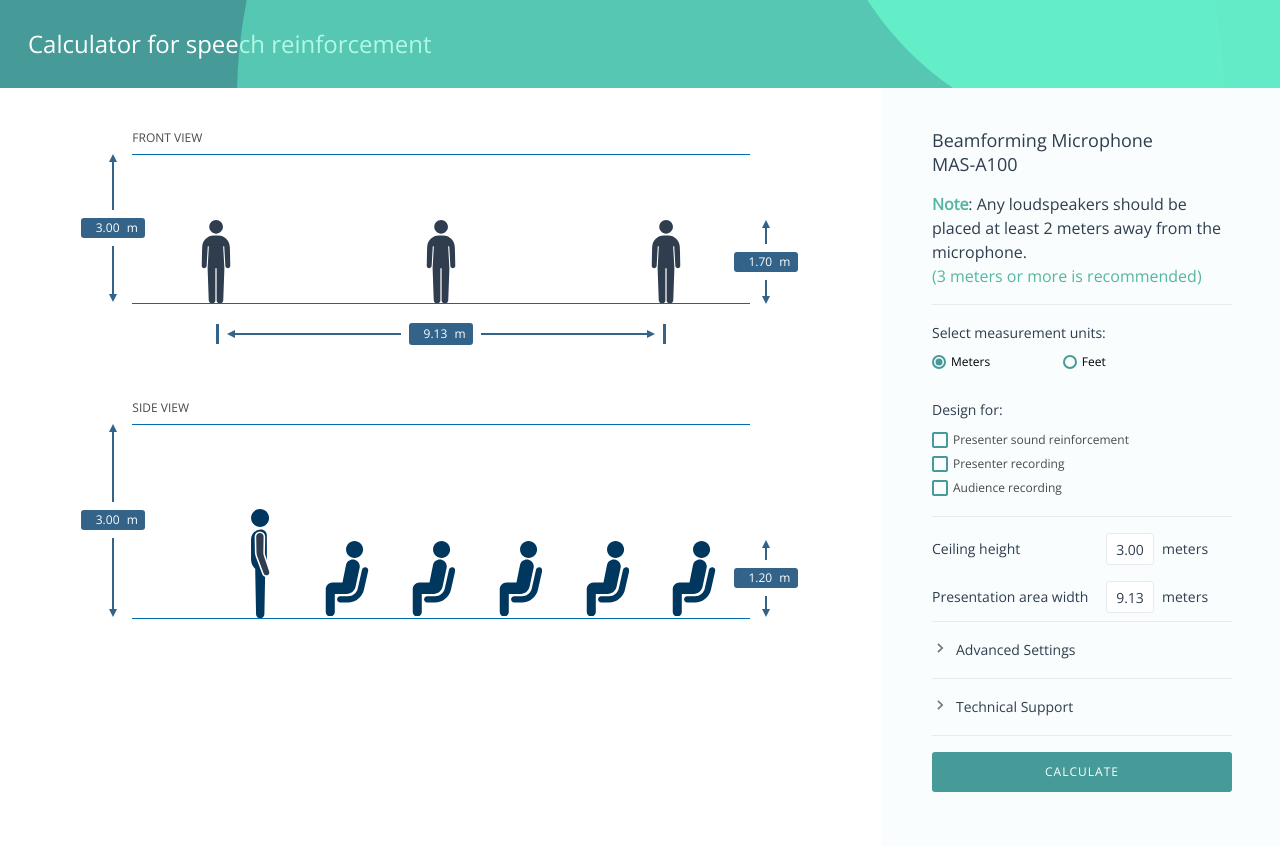
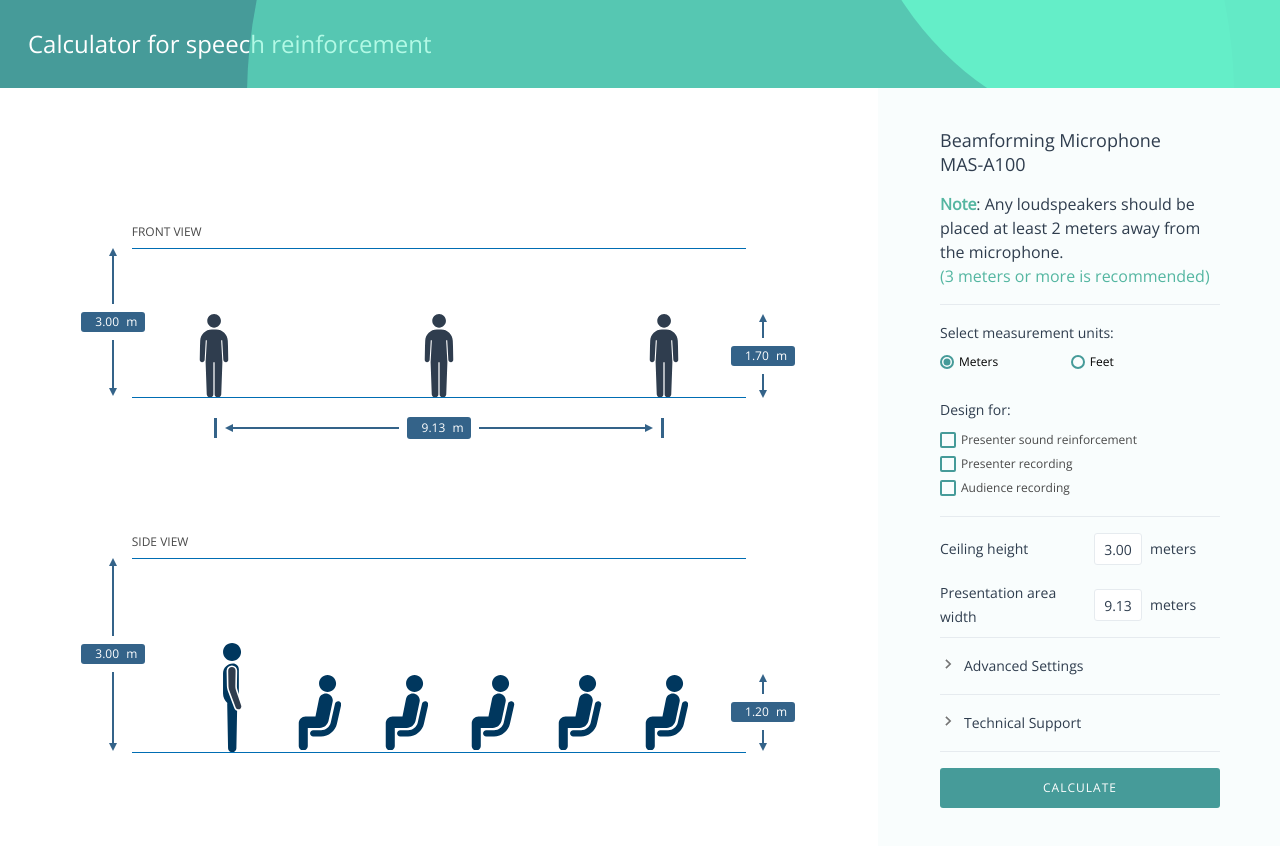
Before and after one commit to TE-9004062290/aerosmith-system-calculator, an Angular app: page /calculator in a window 1280 px wide. Shown: the top 846 px of the page. Built offline with nearby package versions, Linux system fonts and the light colour scheme.

Commit message:
Made sidebar fixed with a scrollable interior

```diff
--- a/src/app/components/graphical-stage-side/graphical-stage-side.component.html
+++ b/src/app/components/graphical-stage-side/graphical-stage-side.component.html
@@ -28,7 +28,7 @@
                 <div class="stage-inner-container">
                     <div *ngIf="calculatorService.hasFreshOutput" @animateOutputArea
                         class="measuring-stick-overlay audience-distance"
-                        [ngStyle]="{'left': (presenterCaptureRadiusPx) + 'px'}">
+                        [ngStyle]="{'left': (presenterOffset * 3) + 'px'}">
                         <app-measuring-stick orientation="horizontal"
                             [width]="audienceDistance"
                             thinModeDirection="bottom"
@@ -42,10 +42,10 @@
                     </div>
                     <div class="stage">
                         <div class="person-wrapper" @animateOutputArea
-                            [ngStyle]="{'width': presenterWidth + 'px', 'left': (presenterCaptureRadiusPx) + 'px'}">
+                            [ngStyle]="{'width': presenterWidth + 'px', 'left': (presenterOffset * 3) + 'px'}">
                             <app-svg-standing-person mode="side"></app-svg-standing-person>
                         </div>
-                        <div class="audience-wrapper" [ngStyle]="{'left': audienceDistance + (presenterCaptureRadiusPx) + 'px', 'width': audienceDepthPx + 'px'}">
+                        <div class="audience-wrapper" [ngStyle]="{'left': audienceDistance + (presenterOffset * 3) + 'px', 'width': audienceDepthPx + 'px'}">
                             <div class="audience-container">
                                 <div *ngFor="let a of numAudience; trackBy: audienceTrackByFn" class="audience-icon"
                                     [ngStyle]="{'width': audienceWidthPx + 'px', 'height': audienceHeightPx + 'px', 'margin-right': audienceIntervalPx + 'px'}" @animateOutputArea>
@@ -60,11 +60,11 @@
                             </div>
                         </div>
                         <div *ngIf="calculatorService.hasFreshOutput && (calculatorService.reinforcePresenter || calculatorService.recordPresenter)" class="microphone-wrapper" @animateOutputArea
-                            [ngStyle]="{'width': (2 * presenterCaptureRadiusPx) + 'px', 'left': (presenterCaptureRadiusPx) + 'px', 'position': 'absolute'}">
+                            [ngStyle]="{'width': (2 * presenterCaptureRadiusPx) + 'px', 'left': (presenterOffset * 3) + 'px', 'position': 'absolute'}">
                             <app-svg-microphone [mode]="calculatorService.reinforcePresenter ? 'reinforcement' : 'presenterRecording'"  [soundReinforcementPriority]="calculatorService.soundReinforcementPriority" [extenderLength]="extenderLengthPx"></app-svg-microphone>
                         </div>
                         <div *ngIf="calculatorService.hasFreshOutput && (calculatorService.reinforcePresenter && calculatorService.recordPresenter)" class="microphone-wrapper" @animateOutputArea
-                            [ngStyle]="{'width': (2 * secondaryPresenterCaptureRadiusPx) + 'px', 'left': (presenterCaptureRadiusPx) + 'px', 'position': 'absolute'}">
+                            [ngStyle]="{'width': (2 * secondaryPresenterCaptureRadiusPx) + 'px', 'left': (presenterOffset * 3) + 'px', 'position': 'absolute'}">
                             <app-svg-microphone mode="presenterRecording" [extenderLength]="extenderLengthPx"></app-svg-microphone>
                         </div>
                     </div>
--- a/src/app/components/graphical-stage-side/graphical-stage-side.component.scss
+++ b/src/app/components/graphical-stage-side/graphical-stage-side.component.scss
@@ -58,7 +58,7 @@
 // }
 
 .graphical-output-side {
-    margin-top: 120px;
+    margin-top: 160px;
     .stage-info-wrapper {
         position: relative;
         width: 100%;
--- a/src/app/components/graphical-stage-side/graphical-stage-side.component.ts
+++ b/src/app/components/graphical-stage-side/graphical-stage-side.component.ts
@@ -79,6 +79,7 @@ export class GraphicalStageSideComponent implements OnInit {
   public audienceIntervalPx: number = 0;
   public numAudience: number[] = [];
   public presenterWidth: number = 0;
+  public presenterOffset: number = 0;
   public audienceWidthPx: number = 0;
   public audienceHeightPx: number = 0;
   public audienceDistance: number = 0;
@@ -178,6 +179,7 @@ export class GraphicalStageSideComponent implements OnInit {
     [this.stageHeight, this.stageWidth, this.ratioMode, this.audienceDepthPx] = this.calculateStageRatios();
 
     this.presenterWidth = this.getPresenterWidth();
+    this.presenterOffset = this.getPresenterOffset();
     this.audienceHeightPx = this.getAudienceHeight();
     this.audienceWidthPx = this.getAudienceWidth(this.audienceHeightPx);
     this.presenterCaptureRadiusPx = this.getCaptureRadius(this.calculatorService.captureRadius);
@@ -226,6 +228,12 @@ export class GraphicalStageSideComponent implements OnInit {
   private getPresenterWidth(): number {
     const presenterCeilingRatio = this.calculatorService.presenterHeight / this.calculatorService.ceilingHeight;
     return presenterCeilingRatio * this.stageHeight * SvgStandingPersonComponent.SIDE_WIDTH_HEIGHT_RATIO;
+  }
+
+  private getPresenterOffset(): number {
+    const presenterBodyWidth = this.calculatorService.presenterWidth * SvgStandingPersonComponent.TOP_WIDTH_HEIGHT_RATIO;
+    const presenterWidthRatio = presenterBodyWidth / this.calculatorService.ceilingHeight;
+    return presenterWidthRatio * this.stageHeight;
   }
 
   private getAudienceHeight(): number {
--- a/src/app/components/graphical-stage-top/graphical-stage-top.component.html
+++ b/src/app/components/graphical-stage-top/graphical-stage-top.component.html
@@ -14,7 +14,7 @@
             <div #container class="stage-outer-container">
                 <div class="stage-label">Top view</div>
                 <div class="stage-inner-container">
-                    <div class="measuring-stick-overlay audience-depth" [ngStyle]="{'left': audienceDistance + (presenterCaptureRadiusPx) + 'px'}" style="position: absolute; bottom: -40px;">
+                    <div class="measuring-stick-overlay audience-depth" [ngStyle]="{'left': audienceDistance + (presenterOffset * 3) + 'px'}" style="position: absolute; bottom: -40px;">
                         <app-measuring-stick orientation="horizontal"
                             [width]="audienceDepthPx"
                             thinModeDirection="bottom"
@@ -29,19 +29,19 @@
                         <div class="presenter-wrapper">
                             <div class="presenter-container">
                                 <div *ngFor="let presenter of presenters" class="presenter-icon" [ngClass]="presenter.num"
-                                    [ngStyle]="{'width': presenterWidth + 'px', 'left': (presenterCaptureRadiusPx) + 'px', 'top': presenter.positionPercentageVertical + '%'}"
+                                    [ngStyle]="{'width': presenterWidth + 'px', 'left': (presenterOffset * 3) + 'px', 'top': presenter.positionPercentageVertical + '%'}"
                                 >
                                     <app-svg-standing-person mode="top"></app-svg-standing-person>
                                 </div>
                                 <ng-container *ngIf="calculatorService.hasFreshOutput && (calculatorService.reinforcePresenter || calculatorService.recordPresenter)">
                                     <div class="presenter-microphones">
                                         <div *ngFor="let presMic of presenterMicrophones; trackBy: audienceMicrophoneTrackByFn" class="presenter-microphone"
-                                            [ngStyle]="{'left': (presenterCaptureRadiusPx) + 'px', 'top': presMic.positionPercentageVertical + '%'}">
+                                            [ngStyle]="{'left': (presenterOffset * 3) + 'px', 'top': presMic.positionPercentageVertical + '%'}">
                                             <app-svg-capture-radius [mode]="calculatorService.reinforcePresenter ? 'presenterReinforcement' : 'presenterRecording'" [width]="presenterCaptureRadiusPx * 2"></app-svg-capture-radius>
                                         </div>
                                         <ng-container *ngIf="calculatorService.recordPresenter && calculatorService.reinforcePresenter">
                                             <div *ngFor="let presMic of presenterMicrophones; trackBy: audienceMicrophoneTrackByFn" class="presenter-microphone"
-                                                [ngStyle]="{'left': (presenterCaptureRadiusPx) + 'px', 'top': presMic.positionPercentageVertical + '%'}">
+                                                [ngStyle]="{'left': (presenterOffset * 3) + 'px', 'top': presMic.positionPercentageVertical + '%'}">
                                                 <app-svg-capture-radius mode="secondaryPresenterRecording" [width]="secondaryPresenterCaptureRadiusPx * 2"></app-svg-capture-radius>
                                             </div>
                                         </ng-container>
@@ -72,7 +72,7 @@
                                     ></app-measuring-stick>
                                 </div>
                             </ng-container>
-                            <div class="audience-container" [ngStyle]="{'left': audienceDistance + (presenterCaptureRadiusPx)  + 'px', 'width': audienceDepthPx + 'px' }">
+                            <div class="audience-container" [ngStyle]="{'left': audienceDistance + (presenterOffset * 3)  + 'px', 'width': audienceDepthPx + 'px' }">
                                 <div *ngFor="let audienceRow of audienceRows; trackBy: audienceRowTrackByFn" class="audience-row" [ngStyle]="{'margin-bottom': (interRowInterval / 2) + 'px', 'margin-top': (interRowInterval / 2) + 'px'}">
                                     <div *ngFor="let a of audiencePerRow; trackBy: audienceTrackByFn" class="audience-icon" @animateOutputArea
                                         [ngStyle]="{'width': audienceWidth + 'px', 'margin-right': intraRowInterval + 'px'}">
--- a/src/app/components/graphical-stage-top/graphical-stage-top.component.scss
+++ b/src/app/components/graphical-stage-top/graphical-stage-top.component.scss
@@ -16,7 +16,7 @@
 }
 
 .graphical-output-top {
-    margin-top: 120px;
+    margin-top: 160px;
     .stage-info-wrapper {
         position: relative;
         width: 100%;
--- a/src/app/components/graphical-stage-top/graphical-stage-top.component.ts
+++ b/src/app/components/graphical-stage-top/graphical-stage-top.component.ts
@@ -71,6 +71,7 @@ export class GraphicalStageTopComponent implements OnInit {
   public audienceDepthPx: number = 0;
   public depthOffset: number = 0;
   public presenterWidth: number = 0;
+  public presenterOffset: number = 0;
   public audienceWidth: number = 0;
   public audienceHeight: number = 0;
   public interRowInterval: number = 0;
@@ -176,7 +177,7 @@ export class GraphicalStageTopComponent implements OnInit {
     [this.stageHeight, this.stageWidth, this.ratioMode, this.depthOffset, this.audienceDepthPx] = this.calculateStageRatios();
 
 
-    this.presenterWidth = this.getPresenterWidth();
+    this.presenterOffset = this.presenterWidth = this.getPresenterWidth();
     this.audienceWidth = this.getAudienceWidth();
     this.audienceHeight = this.audienceWidth / SvgStandingPersonComponent.SITTING_TOP_WIDTH_HEIGHT_RATIO;
     this.presenterCaptureRadiusPx = this.getPresenterCaptureRadius();
@@ -322,7 +323,7 @@ export class GraphicalStageTopComponent implements OnInit {
     const presenterHeightPercentage = (this.presenterWidth / SvgStandingPersonComponent.TOP_WIDTH_HEIGHT_RATIO) / this.stageHeight * 100;
     this.presenterMicrophoneIntervalPx = intervalRatio * this.stageHeight;
 
-    if (!this.calculatorService.isPristine) {
+    if (!this.calculatorService.hasFreshOutput || (!this.calculatorService.recordPresenter && !this.calculatorService.reinforcePresenter)) {
       presenters.push(
         new GraphicPosition(0, 0, 0 + presenterHeightPercentage / 2),
         new GraphicPosition(1, 0, 50 - (presenterHeightPercentage / 2)),
@@ -419,7 +420,7 @@ export class GraphicalStageTopComponent implements OnInit {
       widthMidpoint, depthMidpoint
     } = parameterObject;
 
-    const offsetToCenter = (this.presenterCaptureRadiusPx) + this.audienceDistance;
+    const offsetToCenter = (3 * this.presenterOffset) + this.audienceDistance;
     if (numMicrophonesDepth > 1) {
       this.measuringStickDepthPosition = new GraphicPosition(0, offsetToCenter + (this.audienceDepthPx / 2) - this.microphoneDepthIntervalPx);
       this.measuringStickDepthTwinned = true;
@@ -473,7 +474,7 @@ export class GraphicalStageTopComponent implements OnInit {
     const centerRightInterval = 50 + (percentageIntervalDepth / 2);
     const centerLeftInterval = 50 - (percentageIntervalDepth / 2);
 
-    const offsetToCenter = (this.presenterCaptureRadiusPx) + this.audienceDistance;
+    const offsetToCenter = (3 * this.presenterOffset) + this.audienceDistance;
     if (numMicrophonesDepth > 1) {
       this.measuringStickDepthPosition = new GraphicPosition(0, offsetToCenter + (this.audienceDepthPx - this.microphoneDepthIntervalPx) / 2, 0);
       this.measuringStickDepthTwinned = false;
@@ -527,7 +528,7 @@ export class GraphicalStageTopComponent implements OnInit {
     const centerTopInterval = 50 - (percentageIntervalWidth / 2);
     const centerBottomInterval = 50 + (percentageIntervalWidth / 2);
 
-    const offsetToCenter = (this.presenterCaptureRadiusPx) + this.audienceDistance;
+    const offsetToCenter = (3 * this.presenterOffset) + this.audienceDistance;
     if (numMicrophonesDepth > 1) {
       this.measuringStickDepthPosition = new GraphicPosition(0, offsetToCenter + (this.audienceDepthPx / 2) - this.microphoneDepthIntervalPx);
       this.measuringStickDepthTwinned = true;
@@ -584,7 +585,7 @@ export class GraphicalStageTopComponent implements OnInit {
     const centerTopInterval = 50 - (percentageIntervalWidth / 2);
     const centerBottomInterval = 50 + (percentageIntervalWidth / 2);
 
-    const offsetToCenter = (this.presenterCaptureRadiusPx) + this.audienceDistance;
+    const offsetToCenter = (3 * this.presenterOffset) + this.audienceDistance;
     if (numMicrophonesDepth > 1) {
       this.measuringStickDepthPosition = new GraphicPosition(0, offsetToCenter + (this.audienceDepthPx - this.microphoneDepthIntervalPx) / 2, 0);
       this.measuringStickDepthTwinned = false;
--- a/src/app/components/graphical-stage/graphical-stage.component.scss
+++ b/src/app/components/graphical-stage/graphical-stage.component.scss
@@ -89,35 +89,6 @@
 }
 
 .graphical-output-front {
-
-}
-
-.graphical-output-side {
-    margin-top: 120px;
-    .stage-info-wrapper {
-        transition: height 0.25s linear;
-        .stage-wrapper {
-            height: 100%;
-
-            .person-wrapper {
-                position: absolute;
-                bottom: -4px;
-                left: 0%;
-                transition: width .25s linear, left .25s linear;
-                z-index: 1;
-            }
-
-            .microphone-wrapper {
-                position: absolute;
-                top: 0;
-                transition: width .25s linear, left .25s linear, top .25s linear;
-                z-index: 0;
-            }
-        }
-    }
-}
-
-.graphical-output-top {
     margin-top: 160px;
 }
 
--- a/src/app/main/calculation-theatre/calculation-theatre.component.html
+++ b/src/app/main/calculation-theatre/calculation-theatre.component.html
@@ -21,6 +21,7 @@
             <div class="sidebar-pullout" (click)="toggleSideBar()" (touch)="toggleSideBar()">
                 <app-svg-icons iconType="toggle" width="40" height="40" primaryFill="white" [transformString]="sideBarOut ? 'rotate(-90deg)' : 'rotate(90deg)'"></app-svg-icons>
             </div>
+            <div class="sidebar-inner-container">
                 <div class="sidebar-main">
                     <div class="calculation-theatre-title">
                             Beamforming Microphone <br/> MAS-A100
@@ -41,6 +42,7 @@
                     </div>
                 </div>
             </div>
+        </div>
         <div *ngIf="calculatorService.hasFreshOutput" class="output-wrapper">
             <div class="version-stamp">
                 <app-version-stamp></app-version-stamp>
--- a/src/app/main/calculation-theatre/calculation-theatre.component.scss
+++ b/src/app/main/calculation-theatre/calculation-theatre.component.scss
@@ -34,10 +34,13 @@
     .calculation-theatre-container {
         .graphical-stage-wrapper {
             width: 100% !important;
+            margin-right: 0px !important;
             height: 100vh;
-            padding-bottom: 24px !important;
+            padding-bottom: 400px !important;
         }
         .sidebar {
+            // padding-right: 0px !important;
+            background-color: rgb(240, 249, 250) !important;
             .sidebar-pullout {
                 cursor: pointer;
                 display: inline-flex !important;
@@ -74,7 +77,6 @@
             .sidebar {
                 transform: translateX(0%);
                 .sidebar-main {
-                    overflow: scroll;
                     .btn {
                         margin-bottom: 24px;
                     }
@@ -93,7 +95,9 @@
 }
 
 .calculation-theatre-header {
-    position: relative;
+    position: fixed;
+    width: 100%;
+    z-index: 1000;
     font-size: 24px;
     line-height: 32px;
     background-color: #469B99;
@@ -128,27 +132,45 @@
     &.has-output {
         .graphical-stage-wrapper {
             // padding-bottom: 0px;
-            padding-bottom: 1200px;
+            // padding-bottom: 1200px;
         }
     }
 
     .graphical-stage-wrapper {
         width: 80%;
+        margin-right: 402px;
+        margin-top: 88px;
         transition: width .25s linear;
         padding-bottom: 240px;
         background-color: #FFFFFF;
     }
 
     .sidebar {
-        width: 402px;
+        position: fixed;
+        right: 0;
+        top: 88px;
+        width: 304px;
         height: 1000px;
-        min-width: 240px;
-        max-width: 300px;
         padding-left: 50px;
         padding-right: 48px;
-        background-color: rgba(240, 249, 250, .4);
+        background-color: rgba(240, 249, 250, 0.4);
         .sidebar-pullout {
             display: none;
+        }
+        .sidebar-inner-container {
+            height: 1000px;
+            overflow: scroll;
+            padding-left: 12px;
+            padding-right: 12px;
+            &::-webkit-scrollbar {
+                display: none;
+            }
+            /* Hide scrollbar for IE, Edge and Firefox */
+            -ms-overflow-style: none;  /* IE and Edge */
+            scrollbar-width: none;  /* Firefox */
+            .sidebar-main {
+                height: calc(100vh + 400px);
+            }
         }
     }
     .calculation-theatre-title {
--- a/src/app/services/calculator.service.ts
+++ b/src/app/services/calculator.service.ts
@@ -253,7 +253,11 @@ export class CalculatorService {
     val = parseFloat(<any>val);
     if (!isNaN(val)) {
       this.m_audienceHeight = round(Math.min(Math.max(this.MINIMUMS.audienceHeight, val), this.MAXIMUMS.audienceHeight), 2);
-      this.m_distanceBetweenAudienceAndMicrophone = Math.min(this.m_ceilingHeight - this.m_audienceHeight, 1.1 * this.m_audienceHeight);
+      if (2.1 * this.m_audienceHeight > this.m_ceilingHeight) {
+        this.m_distanceBetweenAudienceAndMicrophone = this.m_ceilingHeight - this.m_audienceHeight;
+      } else {
+        this.m_distanceBetweenAudienceAndMicrophone = 1.1 * this.m_audienceHeight;
+      }
       this.b_pristine = false;
       this.b_has_output = false;
 
@@ -294,6 +298,9 @@ export class CalculatorService {
         this.m_captureRadius = 0;
       }
     }
+
+    this.b_pristine = false;
+    this.b_has_output = false;
     this.updateAndEmit();
   }
 
@@ -321,12 +328,18 @@ export class CalculatorService {
         this.m_captureRadius = 0;
       }
     }
+
+    this.b_pristine = false;
+    this.b_has_output = false;
     this.updateAndEmit();
   }
 
   set recordAudience(val: boolean) {
     this.b_recordAudience = val;
     this.updateAndEmit();
+
+    this.b_pristine = false;
+    this.b_has_output = false;
   }
 
   set inputExtenderLength(val: number) {
@@ -534,7 +547,7 @@ export class CalculatorService {
   }
 
   private updateAndEmit() {
-    if (!environment.production || this.autoCalculateOutput) {
+    if (environment.production || this.autoCalculateOutput) {
       this.calculateOutputs();
     }
     this.$recalculate.next(true);
```
Lines whose indentation alone changed are shown as unchanged.
